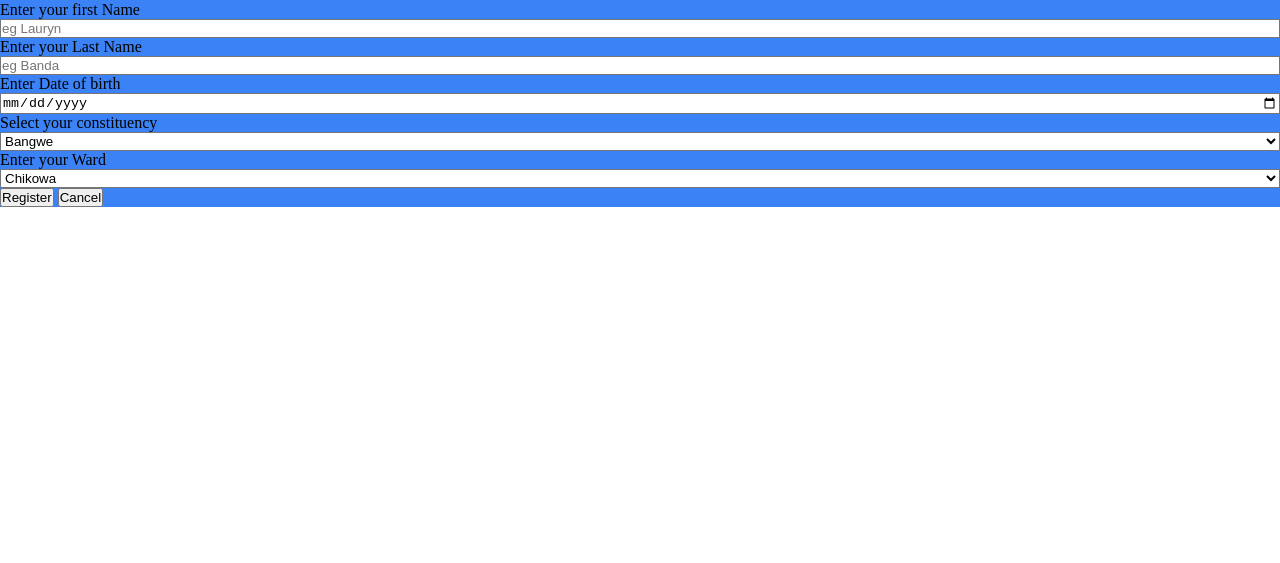
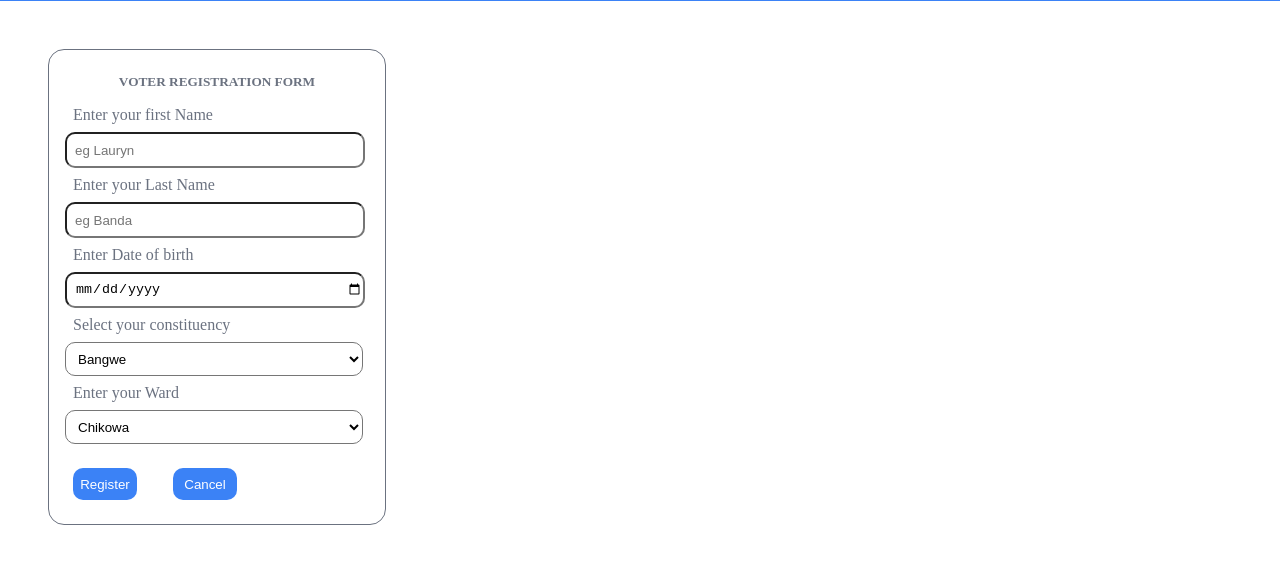
Before and after one commit to lauryn06/Elections_App, a plain HTML site: page voter.html in a window 1280 px wide. Shown: the part 95-658 px from the top of the page. Drawn offline with Linux system fonts and the light colour scheme.

Commit message:
styled the voter reg form and added a header on the form

```diff
--- a/style.css
+++ b/style.css
@@ -20,9 +20,15 @@
     text-decoration: none;
 }
 form{
-background-color: var(--nav_color);
+background-color: var(--background);
 display: flex;
 flex-direction: column;
+width: 20rem;
+margin: 3rem;
+border-radius: 1rem;
+border: solid 1px var(--tables);
+color: var(--tables);
+padding: 0.5rem;
 }
 .input{
     margin: 3rem;
@@ -33,3 +39,27 @@ h3{
     font-size: 1.5rem;
     color: var(--tables);
 }
+form > input, select{
+    width: 90%;
+    border-radius: 10px;
+    background-color: var(--background);
+    height: 2rem;
+    padding-left: 0.5rem;
+    margin: 0.5rem;
+}
+form > label{
+    padding-left: 1rem;
+}
+.VoterButton > button{
+    margin: 1rem;
+    height: 2rem;
+    width: 4rem;
+    color: var(--background);
+    background-color: var(--nav_color);
+    border: 1px;
+    border-radius: 10px;
+}
+.headerv{
+    text-align: center;
+    padding: 1rem;
+}
--- a/voter.html
+++ b/voter.html
@@ -20,6 +20,7 @@
     <form action="">
         <!-- <label for="">Search for registered voters</label>
         <input type="search"> -->
+        <h5 class="headerv">VOTER REGISTRATION FORM</h5>
       <label for="" class="VoterFName">Enter your first Name</label>
       <input type="text" name="" id="" placeholder="eg Lauryn">
            <label for="" class="VoterLName">Enter your Last Name</label>
```
Also changed, not shown: Index.html (+2 -0 lines).
